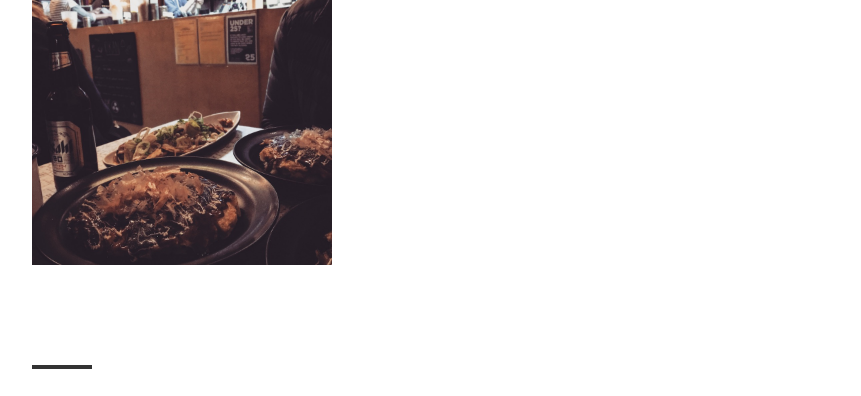
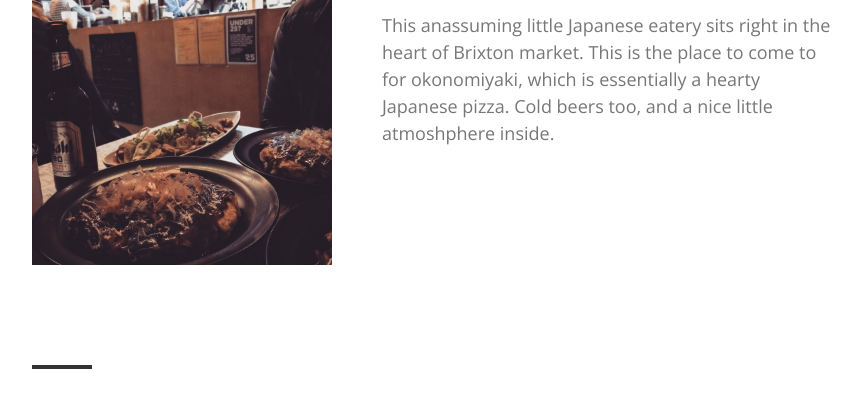
Before and after one commit to kgxsz/almacen, a plain HTML site: page public/articles/070618.html in a window 1280 px wide. Shown: the part 1421-1817 px from the top of the page, without its empty margins (208-1069 px from the left). Drawn offline with nearby package versions, Linux system fonts and the light colour scheme; some packages are replaced by stand-ins of ours.

Commit message:
Add a review

```diff
--- a/public/articles/070618.html
+++ b/public/articles/070618.html
@@ -157,6 +157,7 @@ gtag("config", "UA-111267917-1");
               </span>
             </div>
             <div class="review__content__paragraph">
+              This anassuming little Japanese eatery sits right in the heart of Brixton market. This is the place to come to for okonomiyaki, which is essentially a hearty Japanese pizza. Cold beers too, and a nice little atmoshphere inside.
             </div>
           </div>
         </div>
```
